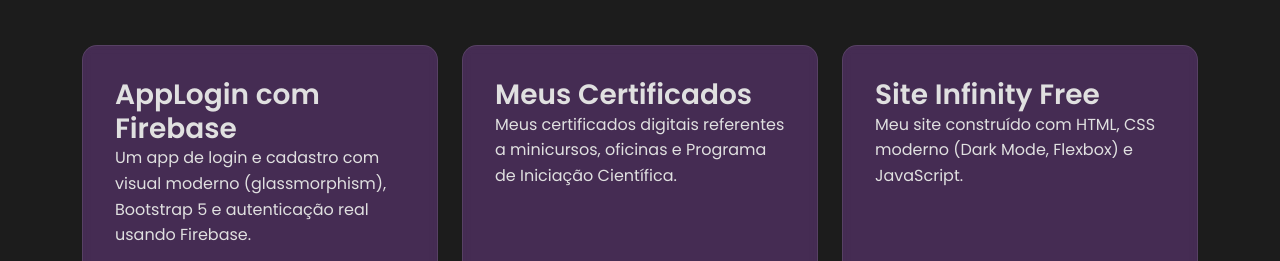
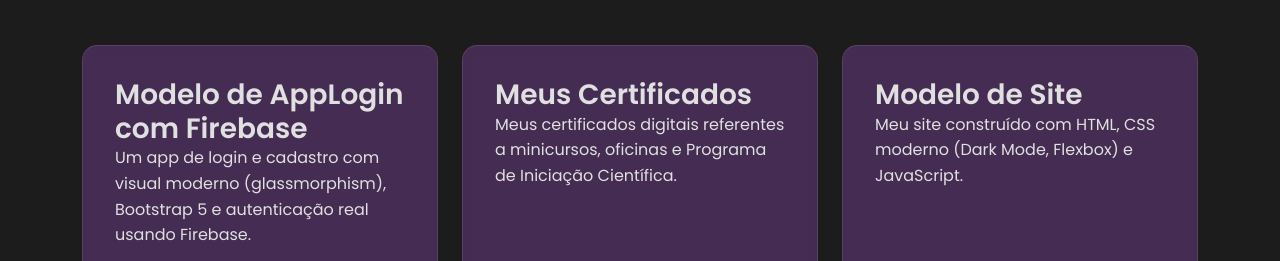
Before and after one commit to carlajamille/portifolio, a plain HTML site: page index.html in a window 1280 px wide. Shown: the part 1588-1849 px from the top of the page. Drawn offline with nearby package versions, Linux system fonts and the light colour scheme.

Commit message:
Update index.html

```diff
--- a/index.html
+++ b/index.html
@@ -80,7 +80,7 @@
 
                     <div class="col-lg-4 col-md-6">
                         <div class="project-card">
-                            <h3 class="card-title">AppLogin com Firebase</h3>
+                            <h3 class="card-title">Modelo de AppLogin com Firebase</h3>
                             <p class="card-text">Um app de login e cadastro com visual moderno (glassmorphism), Bootstrap 5 e autenticação real usando Firebase.</p>
                             <div class="card-tags">
                                 <span class="badge bg-primary">HTML</span>
@@ -110,7 +110,7 @@
 
                     <div class="col-lg-4 col-md-6">
                         <div class="project-card">
-                            <h3 class="card-title">Site Infinity Free</h3>
+                            <h3 class="card-title">Modelo de Site</h3>
                             <p class="card-text">Meu site construído com HTML, CSS moderno (Dark Mode, Flexbox) e JavaScript.</p>
                             <div class="card-tags">
                                 <span class="badge bg-primary">HTML</span>
```
